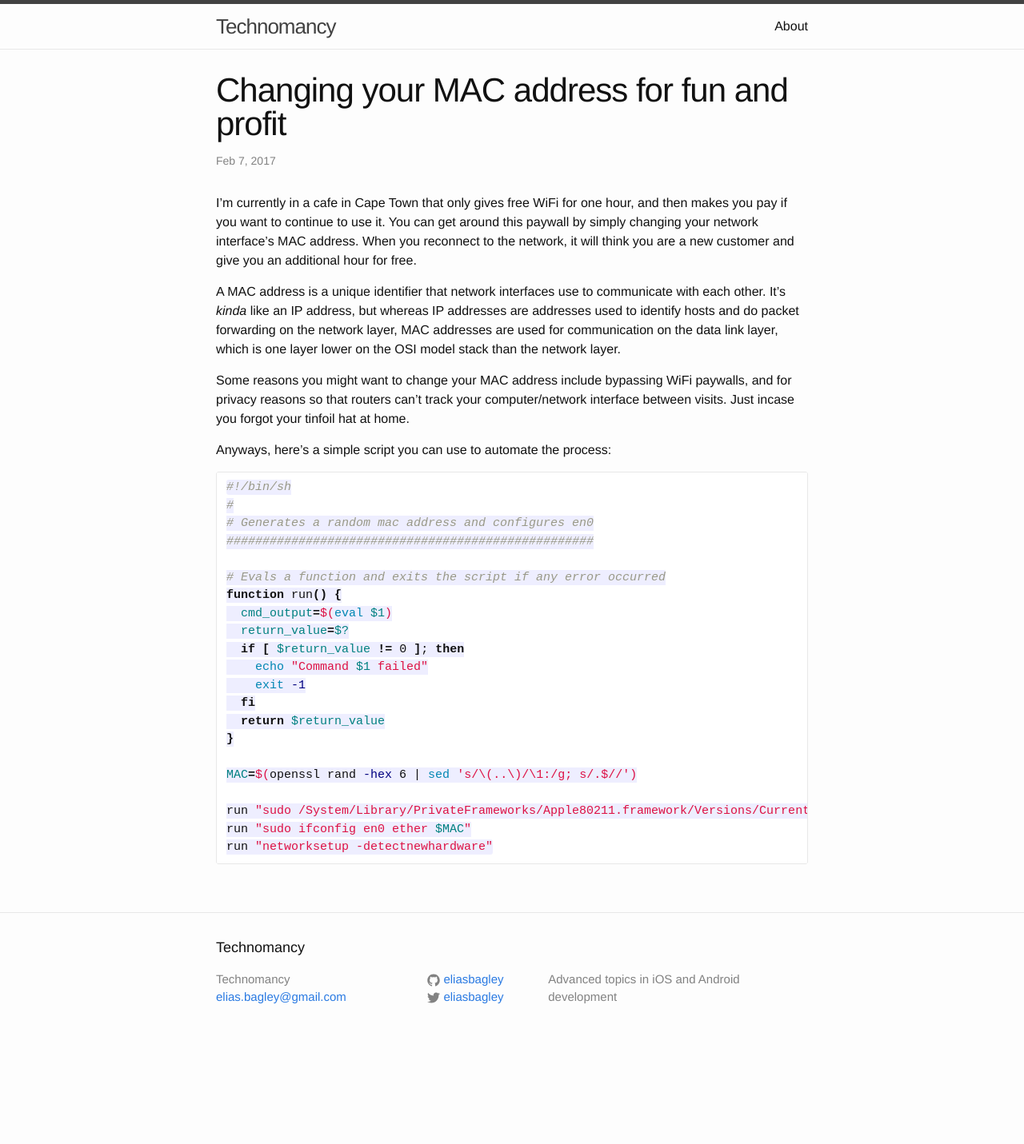
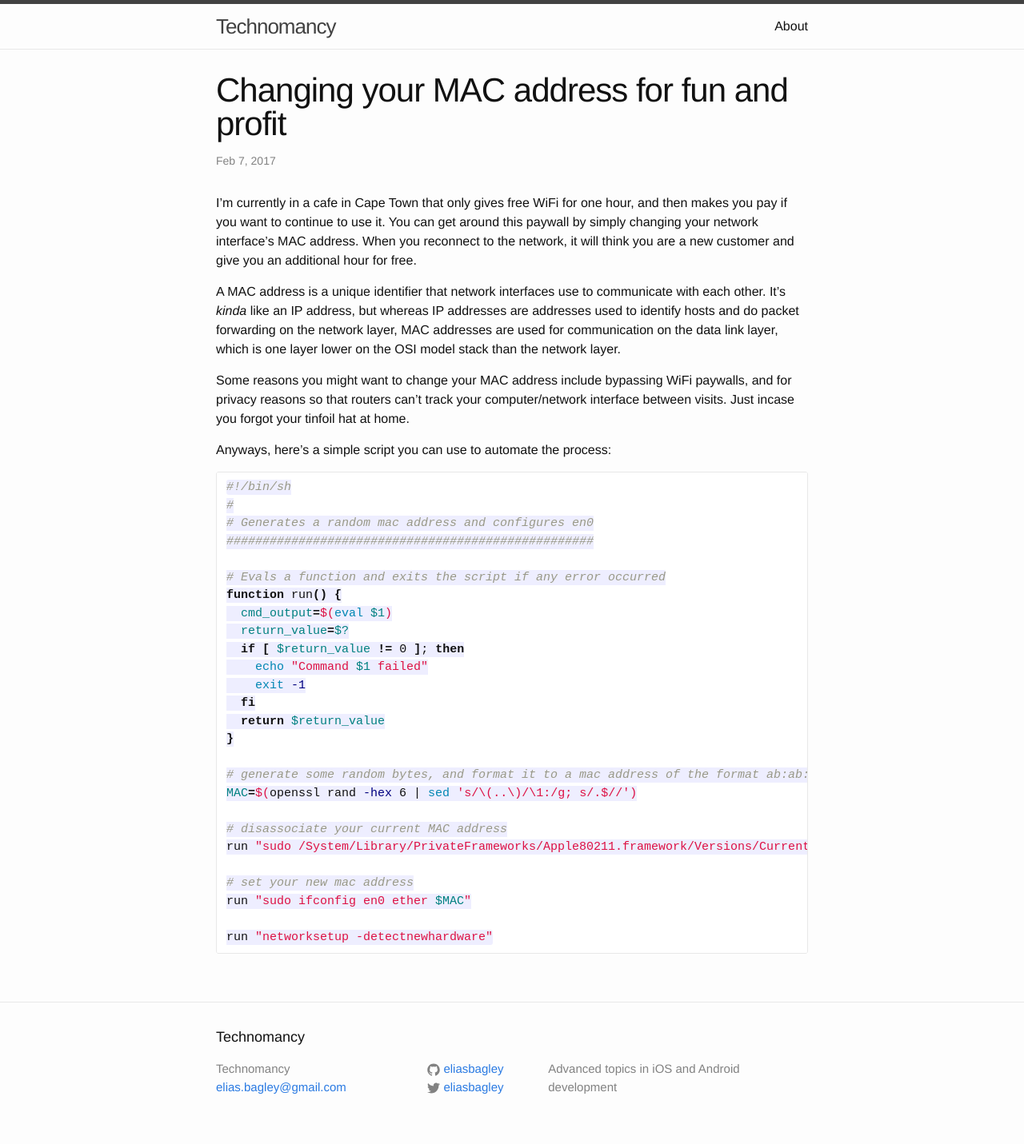
Before and after one commit to eliasbagley/eliasbagley.github.io, a Jekyll site: the page built from _posts/2017-02-07-changing-mac-address.markdown, in a window 1280 px wide. Shown: the whole page at 80% size. Built offline with Jekyll 4.4.1, drawn with Linux system fonts in a browser that asks for light colours; Markdown is read by kramdown in place of the engine named in the settings; comment, search, counter and statistics services are not loaded; before the commit the page ends 1319 px from its top, so only the background shows below that.

Commit message:
Update mac address post

````diff
--- a/_posts/2017-02-07-changing-mac-address.markdown
+++ b/_posts/2017-02-07-changing-mac-address.markdown
@@ -31,9 +31,14 @@ function run() {
   return $return_value
 }
 
+# generate some random bytes, and format it to a mac address of the format ab:ab:ab:ab:ab:ab
 MAC=$(openssl rand -hex 6 | sed 's/\(..\)/\1:/g; s/.$//')
 
+# disassociate your current MAC address
 run "sudo /System/Library/PrivateFrameworks/Apple80211.framework/Versions/Current/Resources/airport -z"
+
+# set your new mac address
 run "sudo ifconfig en0 ether $MAC"
+
 run "networksetup -detectnewhardware"
 ```
````
